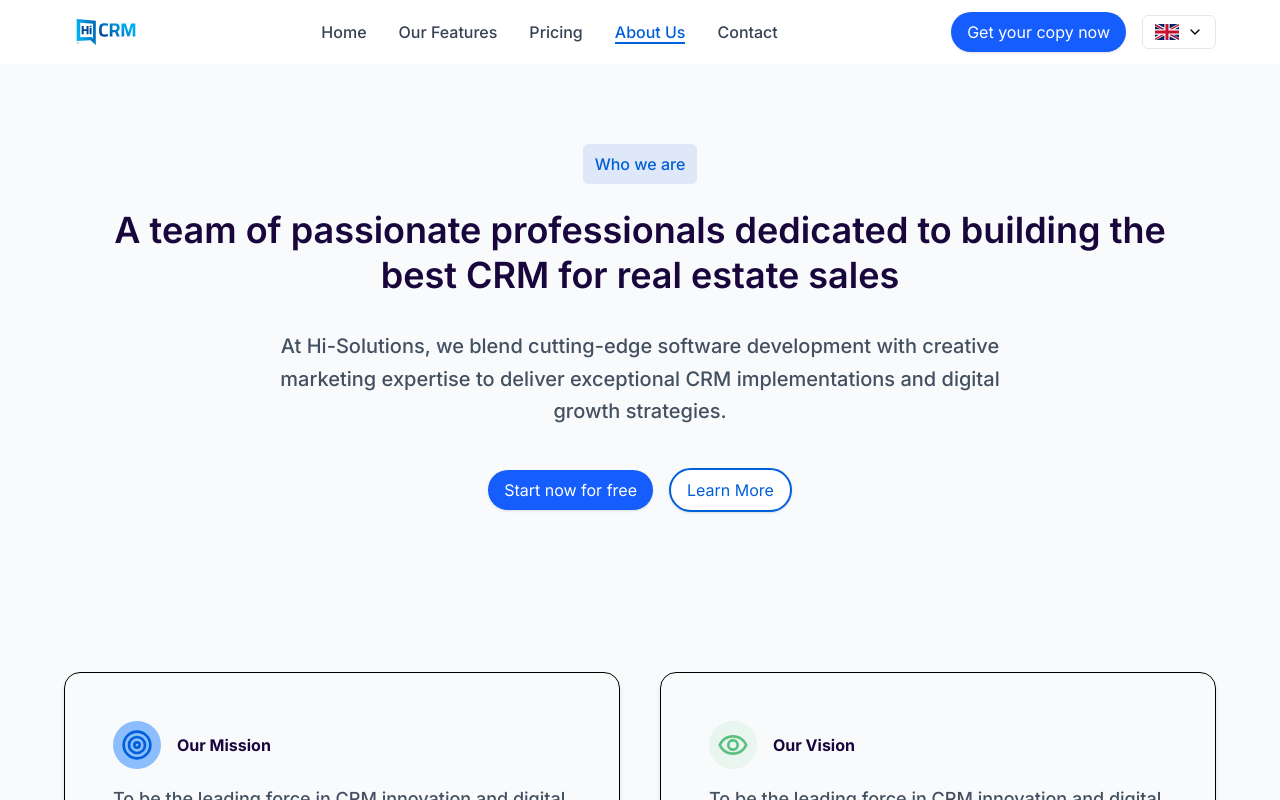
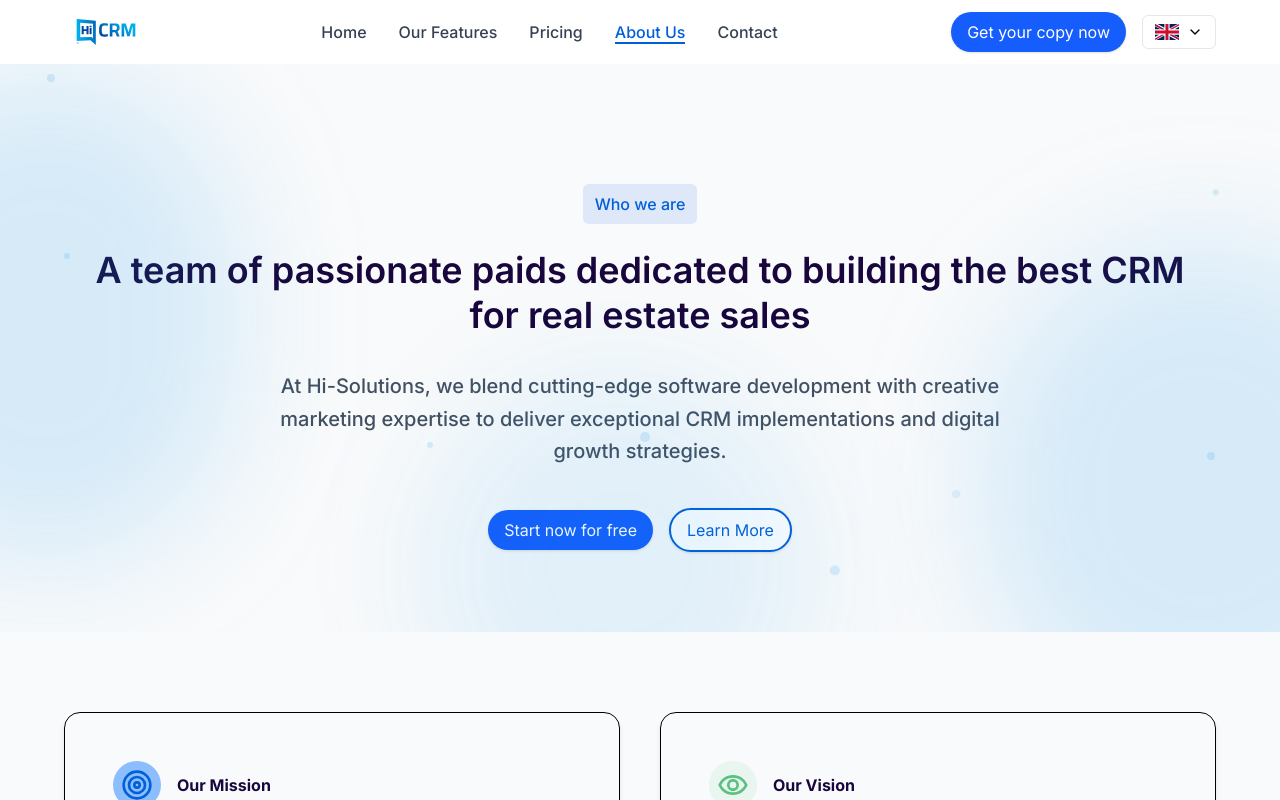
Before and after one commit to hi-solutions/crm-system-hiSolutions, a Next.js app: page /en/about in a window 1280 px wide. Shown: the top 800 px of the page. Built offline with nearby package versions, Linux system fonts and the light colour scheme.

Commit message:
pricing changes

```diff
--- a/src/app/[lang]/about/page.tsx
+++ b/src/app/[lang]/about/page.tsx
@@ -8,7 +8,8 @@ import MeetOurTeam from "@/components/about-us-sections/MeetOurTeam";
 import HowWeWork from "@/components/about-us-sections/HowWeWork";
 import WhatWeDo from "@/components/about-us-sections/WhatWeDo";
 import MissionVision from "@/components/about-us-sections/MissionVision";
-import Testimonials from "@/components/about-us-sections/Testimonials";
+// import Testimonials from "@/components/about-us-sections/Testimonials";
+import DecoratedElements from "@/components/DecoratedElements/DecoratedElements";
 
 export default async function AboutPage({ params }: { params: Params }) {
   const { lang } = await params;
@@ -25,7 +26,10 @@ export default async function AboutPage({ params }: { params: Params }) {
         <div className="absolute top-1/4 left-1/4 w-[300px] h-[300px] bg-blue-500 rounded-full blur-xl"></div>
       </div>
       <div className="relative z-10">
-        <section className="py-20 px-4 md:px-10 lg:px-16 bg-gray-50 relative flex flex-col items-center justify-center gap-10">
+        <section className="py-20 px-4 md:px-10 lg:px-16 bg-gray-50 relative flex flex-col items-center justify-center gap-10 overflow-hidden">
+          <DecoratedElements />
+
+          {/* Content */}
           <SectionHeader
             tag={{ title: dict?.who_we_are_tag }}
             title={dict?.who_we_are_title}
@@ -36,8 +40,8 @@ export default async function AboutPage({ params }: { params: Params }) {
               {dict?.start_now_free}
             </Button>
             <Button
-              className="shadow-sm hover:shadow-md text-base border-2 border-[#005FDA]  bg-white"
-              textClassName="text-[#005FDA] hover:text-white"
+              className="shadow-sm hover:shadow-md text-base border-2 border-[#005FDA] group hover:text-white bg-white"
+              textClassName="text-[#005FDA] group-hover:text-white"
             >
               {dict?.learn_more}
             </Button>
@@ -65,9 +69,9 @@ export default async function AboutPage({ params }: { params: Params }) {
         </section>
 
         {/* Testimonials Section */}
-        <section className="py-20 px-4 md:px-10 lg:px-16 bg-gray-50 relative flex flex-col items-center justify-center gap-10 w-full">
+        {/* <section className="py-20 px-4 md:px-10 lg:px-16 bg-gray-50 relative flex flex-col items-center justify-center gap-10 w-full">
           <Testimonials dict={dict} />
-        </section>
+        </section> */}
 
         {/* FAQ Section */}
         <section className="py-20 px-4 md:px-10 lg:px-16 relative flex flex-col items-center justify-center gap-10 bg-white">
--- a/src/app/[lang]/pricing/page.tsx
+++ b/src/app/[lang]/pricing/page.tsx
@@ -4,6 +4,7 @@ import SectionHeader from "@/components/SectionHeader/SectionHeader";
 import PricingSection from "@/components/home sections/Pricing";
 import FAQSection from "@/components/FAQ/FAQSection";
 import PricesComparison from "@/components/pricing-sections/PricesComparison";
+import DecoratedElements from "@/components/DecoratedElements/DecoratedElements";
 
 export default async function PricingPage({ params }: { params: Params }) {
   const { lang } = await params;
@@ -12,7 +13,10 @@ export default async function PricingPage({ params }: { params: Params }) {
   return (
     <div className="min-h-screen bg-white ">
       {/* hero sectin  */}
-      <section className="py-20 px-4 md:px-10 lg:px-16 bg-gray-50 relative flex flex-col items-center justify-center gap-10">
+      <section className="py-20 px-4 md:px-10 lg:px-16 bg-gray-50 relative flex flex-col items-center justify-center gap-10 overflow-hidden">
+        <DecoratedElements />
+
+        {/* Content */}
         <SectionHeader
           tag={{ title: dict?.prices }}
           title={dict?.flexible_pricing_plans}
--- a/src/components/Card/PricingCard.tsx
+++ b/src/components/Card/PricingCard.tsx
@@ -6,7 +6,7 @@ import Tag from "../Tag/Tag";
 interface PricingCardProps {
   tagText?: string;
   icon?: React.ReactNode;
-  planDescription: string;
+  planDescription?: string;
   planPrice?: number;
   buttonText: string;
   planAdvantages: string[];
@@ -73,7 +73,7 @@ const PricingCard: React.FC<PricingCardProps> = ({
 
       <ul className="space-y-4">
         {planAdvantages.map((advantage, index) => (
-          <li key={index} className="flex items-center text-gray-700">
+          <li key={index} className="flex items-center text-gray-700 gap-2">
             <div className="w-6 h-6 rounded-full bg-blue-100 flex items-center justify-center mr-3 shrink-0">
               <Check className="w-4 h-4 text-blue-600" strokeWidth={3} />{" "}
               {/* check icon */}
--- a/src/components/pricing-sections/PricesComparison.tsx
+++ b/src/components/pricing-sections/PricesComparison.tsx
@@ -16,8 +16,14 @@ const PricesComparison: React.FC<PricesComparisonProps> = ({ dict }) => {
   const plans = comparison?.plans ?? [];
   const sections = comparison?.sections ?? [];
 
+  // const resolvePlanId = (id: string): PricingPlanId | null => {
+  //   if (id === "basic" || id === "professional" || id === "enterprise") {
+  //     return id;
+  //   }
+  //   return null;
+  // };
   const resolvePlanId = (id: string): PricingPlanId | null => {
-    if (id === "basic" || id === "professional" || id === "enterprise") {
+    if (id === "free" || id === "paid") {
       return id;
     }
     return null;
--- a/src/dictionaries/ar.json
+++ b/src/dictionaries/ar.json
@@ -147,24 +147,15 @@
   "try_free_demo": "جرّب النسخة التجريبية المجانية",
   "pricing_price_currency_suffix": "E£",
   "pricing_best_value_tag": "أفضل قيمة",
-  "pricing_professional_tag": "احترافي",
-  "pricing_professional_description": "للمستقلين أو المطورين الأفراد أو رواد الأعمال الفرديين.",
-  "pricing_professional_price": "56",
-  "pricing_professional_button": "اشتري الآن",
-  "pricing_professional_advantages": [
-    "ترخيص لمستخدم واحد",
-    "تحديثات مدى الحياة",
-    "أكثر من 5000 أيقونة",
-    "6 أنماط فريدة",
-    "تحكم فوري في الحواف والسماكات",
-    "مدعوم بالمتغيرات",
-    "مكتبة IconJar وملفات SVG",
-    "عدد غير محدود من المشاريع"
-  ],
+  "pricing_paid_tag": "احترافي",
+  "pricing_paid_description": "للمستقلين أو المطورين الأفراد أو رواد الأعمال الفرديين.",
+  "pricing_paid_price": "56",
+  "pricing_paid_button": "اشتر الآن",
+
   "pricing_team_tag": "فريق",
   "pricing_team_description": "للفرق سريعة النمو، حتى 6 مستخدمين في المكتبة.",
   "pricing_team_price": "112",
-  "pricing_team_button": "اشتري الآن",
+  "pricing_free_button": "جرب الآن",
   "pricing_team_advantages": [
     "ترخيص يصل إلى 6 مستخدمين",
     "تحديثات مدى الحياة",
@@ -175,6 +166,13 @@
     "مكتبة IconJar وملفات SVG",
     "عدد غير محدود من المشاريع"
   ],
+  "quick_actions_daily": "الإجراءات السريعة لتسريع العمل اليومي",
+  "unlimited_users": "عدد مستخدمين غير محدود",
+  "full_user_management": "حرية كاملة في إضافة وإدارة المستخدمين",
+  "import_export_excel": "استيراد وتصدير بيانات العملاء عبر اكسيل",
+  "manage_sales_rentals": "إدارة وحدات البيع والإيجار",
+  "real_time_notifications": "إشعارات لمتابعة كل خطوة",
+  "full_social_integration": "تكامل كامل مع منصات التواصل الاجتماعي",
   "pricing_enterprise_tag": "شركات كبرى",
   "pricing_enterprise_description": "للشركات الكبيرة، عدد غير محدود من مستخدمي المكتبة.",
   "pricing_enterprise_price": "224",
@@ -189,23 +187,24 @@
     "مكتبة IconJar وملفات SVG",
     "عدد غير محدود من المشاريع"
   ],
+  "manage_leads_per_month": "إدارة حتى {{count}} Lead شهريًا",
+  "limited_users": "عدد مستخدمين محدود",
+  "social_media_integration_feature": "تكامل مع منصات التواصل الاجتماعي",
+  "free_system_trial": "تجربة النظام بدون أي تكلفة",
+  "ideal_for_small_teams": "مناسبة للفرق الصغيرة والانطلاق السريع",
   "comprehensive_comparison_of_plans": "مقارنة شاملة للخطط",
   "comprehensive_comparison_of_plans_description": "اكتشف الفروقات بين كل خطة واختر الأنسب لاحتياجاتك",
   "pricing_comparison": {
     "plans": [
       {
-        "id": "basic",
-        "name": "أساسي"
+        "id": "free",
+        "name": "مجاني"
       },
       {
-        "id": "professional",
-        "name": "محترف",
-        "badge": "الأكثر شعبية",
+        "id": "paid",
+        "name": "مدفوع",
+        "badge": "أفضل قيمة",
         "featured": true
-      },
-      {
-        "id": "enterprise",
-        "name": "مؤسسة"
       }
     ],
     "sections": [
@@ -214,33 +213,28 @@
         "rows": [
           {
             "label": "إدارة العملاء",
-            "basic": true,
-            "professional": true,
-            "enterprise": true
+            "free": true,
+            "paid": true
           },
           {
             "label": "إدارة المهام",
-            "basic": true,
-            "professional": true,
-            "enterprise": true
+            "free": true,
+            "paid": true
           },
           {
             "label": "تقارير أساسية",
-            "basic": true,
-            "professional": true,
-            "enterprise": true
+            "free": true,
+            "paid": true
           },
           {
             "label": "تطبيق الجوال",
-            "basic": true,
-            "professional": true,
-            "enterprise": true
+            "free": true,
+            "paid": true
           },
           {
             "label": "دعم فني",
-            "basic": "بريد",
-            "professional": "بريد وهاتف",
-            "enterprise": "24/7"
+            "free": "بريد",
+            "paid": "بريد وهاتف"
           }
         ]
       },
@@ -249,33 +243,28 @@
         "rows": [
           {
             "label": "تحليلات متقدمة",
-            "basic": false,
-            "professional": true,
-            "enterprise": true
+            "free": false,
+            "paid": true
           },
           {
             "label": "تقارير مخصصة",
-            "basic": false,
-            "professional": true,
-            "enterprise": true
+            "free": false,
+            "paid": true
           },
           {
             "label": "أتمتة سير العمل",
-            "basic": false,
-            "professional": true,
-            "enterprise": true
+            "free": false,
+            "paid": true
           },
           {
             "label": "مقدم API",
-            "basic": false,
-            "professional": "محدود",
-            "enterprise": true
+            "free": false,
+            "paid": "محدود"
           },
           {
             "label": "تكاملات متقدمة",
-            "basic": false,
-            "professional": false,
-            "enterprise": true
+            "free": false,
+            "paid": false
           }
         ]
       },
@@ -284,33 +273,28 @@
         "rows": [
           {
             "label": "تسجيل دخول موحد SSO",
-            "basic": false,
-            "professional": false,
-            "enterprise": true
+            "free": false,
+            "paid": false
           },
           {
             "label": "مدير حساب مخصص",
-            "basic": false,
-            "professional": false,
-            "enterprise": true
+            "free": false,
+            "paid": false
           },
           {
             "label": "تدريب مخصص",
-            "basic": false,
-            "professional": false,
-            "enterprise": true
+            "free": false,
+            "paid": false
           },
           {
             "label": "عقود SLA",
-            "basic": false,
-            "professional": false,
-            "enterprise": true
+            "free": false,
+            "paid": false
           },
           {
             "label": "استضافة خاصة",
-            "basic": false,
-            "professional": false,
-            "enterprise": true
+            "free": false,
+            "paid": false
           }
         ]
       }
--- a/src/dictionaries/en.json
+++ b/src/dictionaries/en.json
@@ -21,7 +21,7 @@
   "socialLinkedinUrl": "https://www.linkedin.com/",
   "socialFacebookUrl": "https://www.facebook.com/",
   "faq1Question": "Why should I buy icons?",
-  "faq1Answer": "Icons enhance your designs by providing a consistent visual language that improves user experience, saves design time, and ensures professional polish across your projects.",
+  "faq1Answer": "Icons enhance your designs by providing a consistent visual language that improves user experience, saves design time, and ensures paid polish across your projects.",
   "faq2Question": "How are these icons different from other packs?",
   "faq2Answer": "Our icons are carefully crafted with modern design principles, offering a cohesive style that works seamlessly together. We provide multiple formats and sizes, ensuring compatibility with various design tools and platforms.",
   "faq3Question": "What are the benefits of using native Figma icons?",
@@ -41,7 +41,7 @@
   "easier_and_smarter": "is easier and smarter than ever",
   "hero_descrption": "A system designed specifically for the Egyptian market, combining sales, units and projects in one place.",
   "testimonials": "Testimonials",
-  "testimonials_title": "Trusted by hundreds of professionals",
+  "testimonials_title": "Trusted by hundreds of paids",
   "testimonials_description": "Some of the most memorable reviews we heard from our design colleagues.",
   "trusted_title": "Trusted by many leading companies",
   "trusted_subtitle": "Over 20 companies and organizations use Converge CRM to manage their customer relationships.",
@@ -101,7 +101,7 @@
     "Ultra-fast loading times"
   ],
   "who_we_are_tag": "Who we are",
-  "who_we_are_title": "A team of passionate professionals dedicated to building the best CRM for real estate sales",
+  "who_we_are_title": "A team of passionate paids dedicated to building the best CRM for real estate sales",
   "who_we_are_description": "At Hi-Solutions, we blend cutting-edge software development with creative marketing expertise to deliver exceptional CRM implementations and digital growth strategies.",
   "learn_more": "Learn More",
   "our_mission_title": "Our Mission",
@@ -148,11 +148,11 @@
   "try_free_demo": "Try the free demo",
   "pricing_price_currency_suffix": "E£",
   "pricing_best_value_tag": "Best value",
-  "pricing_professional_tag": "Professional",
-  "pricing_professional_description": "For freelancers, indie developers or solopreneurs.",
-  "pricing_professional_price": "56",
-  "pricing_professional_button": "Buy now",
-  "pricing_professional_advantages": [
+  "pricing_paid_tag": "paid",
+  "pricing_paid_description": "For freelancers, indie developers or solopreneurs.",
+  "pricing_paid_price": "56",
+  "pricing_paid_button": "Buy now",
+  "pricing_paid_advantages": [
     "Single user license",
     "Lifetime updates",
     "5,000+ icons",
@@ -162,10 +162,15 @@
     "IconJar & SVG library",
     "Unlimited projects"
   ],
+  "manage_leads_per_month": "Manage up to {{count}} leads per month",
+  "limited_users": "Limited number of users",
+  "social_media_integration_feature": "Integrated with major social media platforms",
+  "free_system_trial": "Try the system with no cost",
+  "ideal_for_small_teams": "Ideal for small teams getting started",
   "pricing_team_tag": "Team",
   "pricing_team_description": "For fast-growing teams, up to 6 library users.",
   "pricing_team_price": "112",
-  "pricing_team_button": "Buy now",
+  "pricing_free_button": "Try now",
   "pricing_team_advantages": [
     "Up to 6 users license",
     "Lifetime updates",
@@ -176,6 +181,13 @@
     "IconJar & SVG library",
     "Unlimited projects"
   ],
+  "quick_actions_daily": "Quick Actions to speed up daily operations",
+  "unlimited_users": "Unlimited users",
+  "full_user_management": "Full control over user management",
+  "import_export_excel": "Import & export leads data via Excel",
+  "manage_sales_rentals": "Manage sales and rental units",
+  "real_time_notifications": "Real-time notifications",
+  "full_social_integration": "Full social media integration",
   "pricing_enterprise_tag": "Enterprise",
   "pricing_enterprise_description": "For large teams, an unlimited number of library users.",
   "pricing_enterprise_price": "224",
@@ -195,18 +207,14 @@
   "pricing_comparison": {
     "plans": [
       {
-        "id": "basic",
-        "name": "Basic"
+        "id": "free",
+        "name": "Free"
       },
       {
-        "id": "professional",
-        "name": "Professional",
+        "id": "paid",
+        "name": "Paid",
         "badge": "Best value",
         "featured": true
-      },
-      {
-        "id": "enterprise",
-        "name": "Enterprise"
       }
     ],
     "sections": [
@@ -215,33 +223,28 @@
         "rows": [
           {
             "label": "Customer management",
-            "basic": true,
-            "professional": true,
-            "enterprise": true
+            "free": true,
+            "paid": true
           },
           {
             "label": "Task management",
-            "basic": true,
-            "professional": true,
-            "enterprise": true
+            "free": true,
+            "paid": true
           },
           {
             "label": "Essential reports",
-            "basic": true,
-            "professional": true,
-            "enterprise": true
+            "free": true,
+            "paid": true
           },
           {
             "label": "Mobile app",
-            "basic": true,
-            "professional": true,
-            "enterprise": true
+            "free": true,
+            "paid": true
           },
           {
             "label": "Support",
-            "basic": "Email",
-            "professional": "Email & phone",
-            "enterprise": "24/7 concierge"
+            "free": "Email",
+            "paid": "Email & phone"
           }
         ]
       },
@@ -250,33 +253,28 @@
         "rows": [
           {
             "label": "Advanced analytics",
-            "basic": false,
-            "professional": true,
-            "enterprise": true
+            "free": false,
+            "paid": true
           },
           {
             "label": "Custom reports",
-            "basic": false,
-            "professional": true,
-            "enterprise": true
+            "free": false,
+            "paid": true
           },
           {
             "label": "Workflow automation",
-            "basic": false,
-            "professional": true,
-            "enterprise": true
+            "free": false,
+            "paid": true
           },
           {
             "label": "API access",
-            "basic": false,
-            "professional": "Limited",
-            "enterprise": true
+            "free": false,
+            "paid": "Limited"
           },
           {
             "label": "Advanced integrations",
-            "basic": false,
-            "professional": false,
-            "enterprise": true
+            "free": false,
+            "paid": false
           }
         ]
       },
@@ -285,33 +283,28 @@
         "rows": [
           {
             "label": "Single sign-on (SSO)",
-            "basic": false,
-            "professional": false,
-            "enterprise": true
+            "free": false,
+            "paid": false
           },
           {
             "label": "Dedicated account manager",
-            "basic": false,
-            "professional": false,
-            "enterprise": true
+            "free": false,
+            "paid": false
           },
           {
             "label": "Custom onboarding",
-            "basic": false,
-            "professional": false,
-            "enterprise": true
+            "free": false,
+            "paid": false
           },
           {
             "label": "SLA commitments",
-            "basic": false,
-            "professional": false,
-            "enterprise": true
+            "free": false,
+            "paid": false
           },
           {
             "label": "Private hosting",
-            "basic": false,
-            "professional": false,
-            "enterprise": true
+            "free": false,
+            "paid": false
           }
         ]
       }
```
Also changed, not shown: src/components/home sections/Pricing.tsx (+30 -10 lines), src/lib/dictionary.ts (+21 -7 lines).
